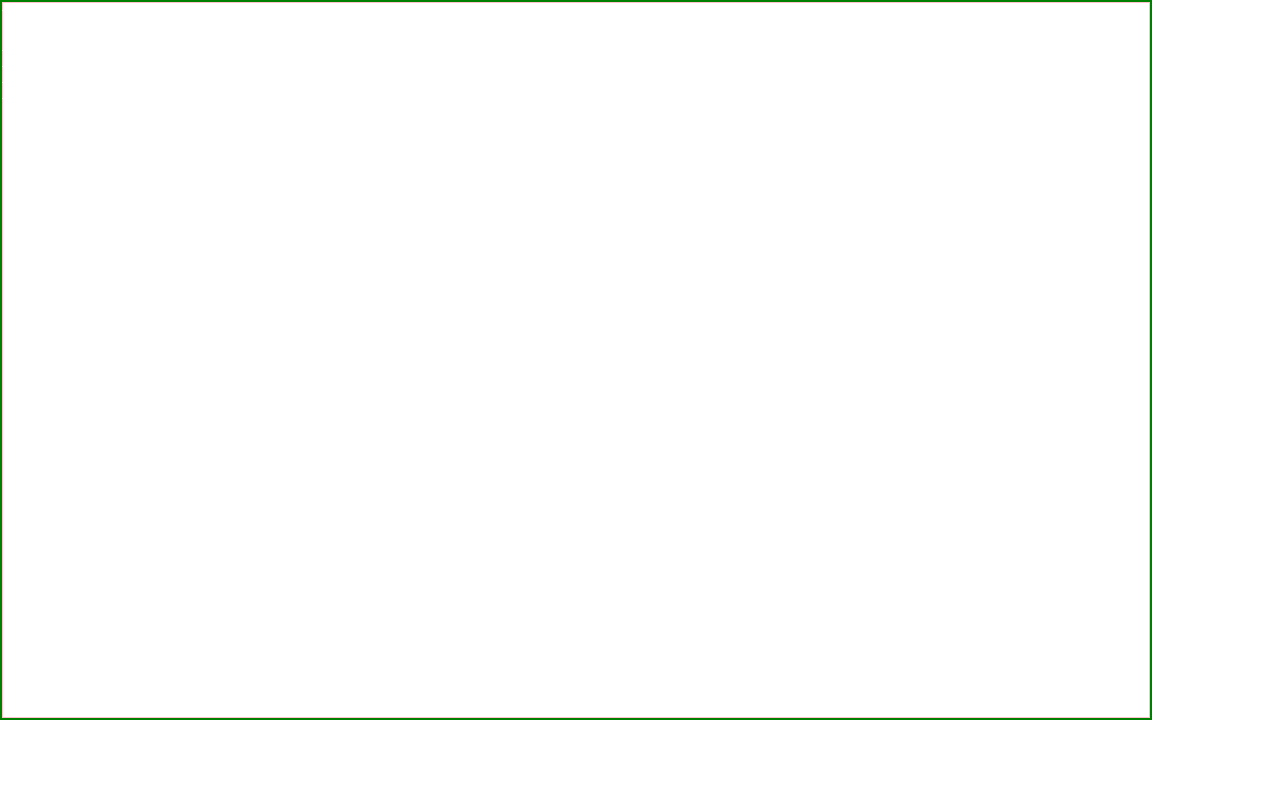
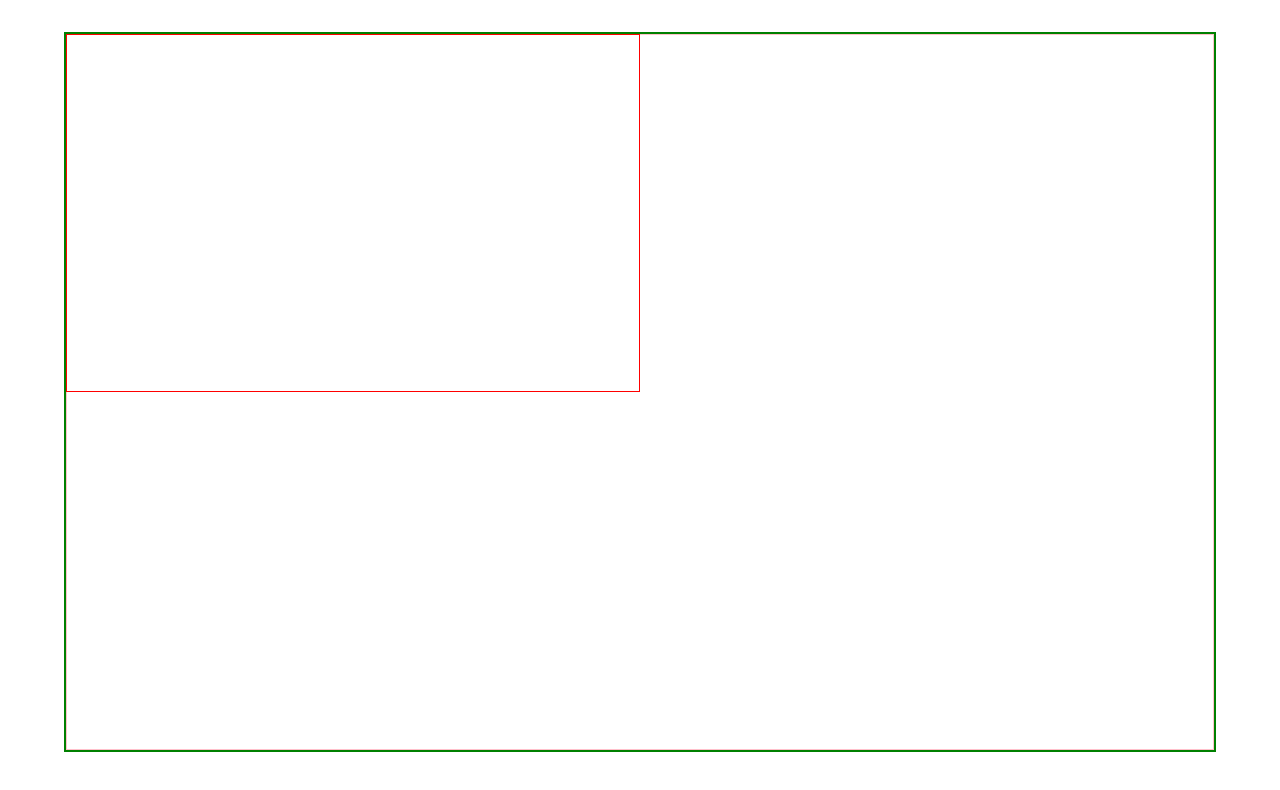
Before and after one commit to aeriallistique/canvasdrawingonmobile, a plain HTML site: page index.html in a window 1280 px wide. Drawn offline with Linux system fonts and the light colour scheme.

Commit message:
Update style.css

```diff
--- a/style.css
+++ b/style.css
@@ -11,6 +11,7 @@ body{
 .drawing-content{
     height: 90%;
     width: 90%;
+    margin: 2rem auto;
     position: relative;
     border: 2px solid green;
     background-color: white !important;
@@ -33,8 +34,9 @@ body{
     height: 50%;
     width: 50%;
     position: absolute;
-    top: 20;
-    left: 45;
+    top: 50;
+    left: 50;
+    border: 1px solid red;
 }
 .side h1, .side h5{ color: white !important;}
 
```
